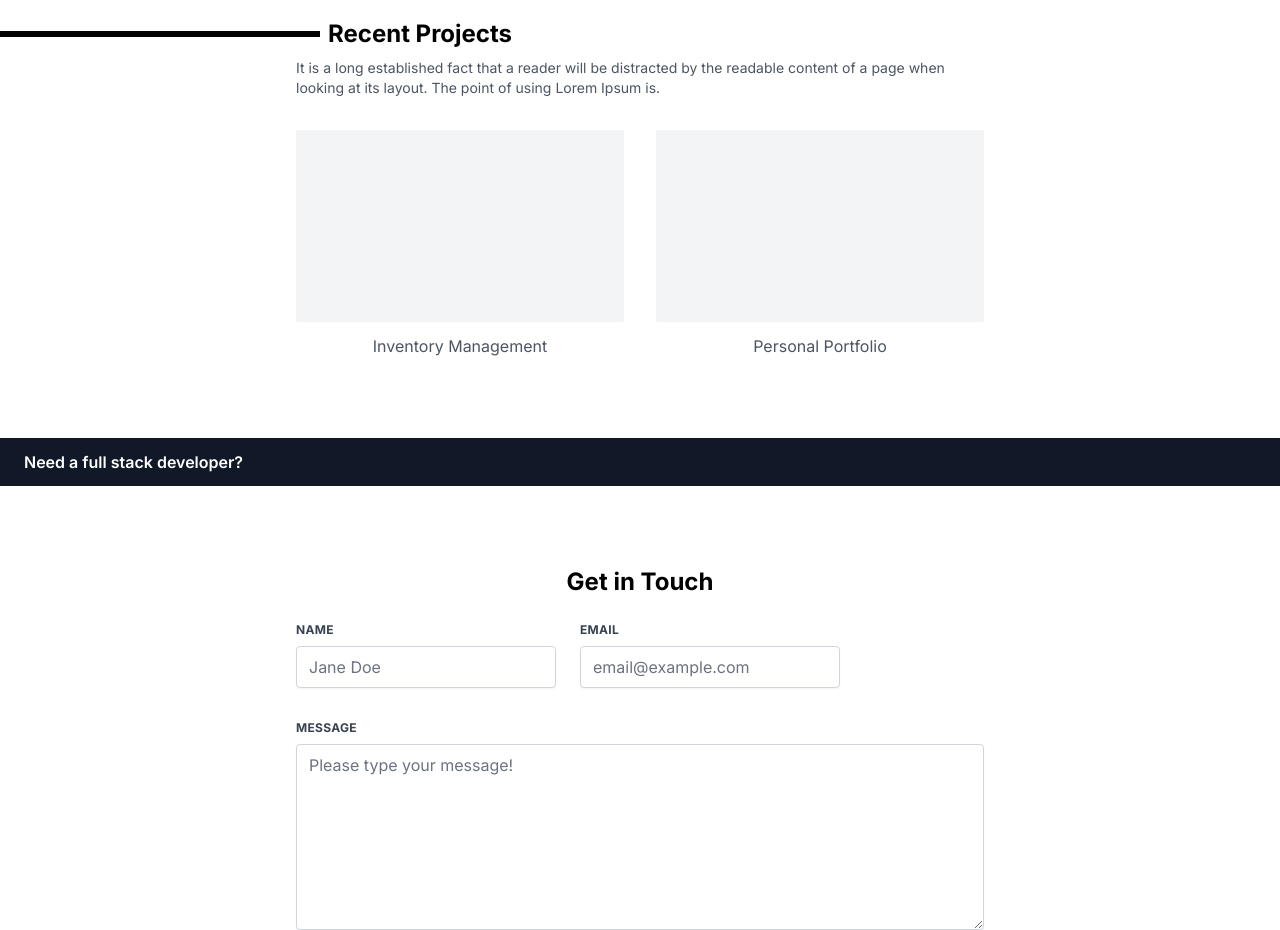
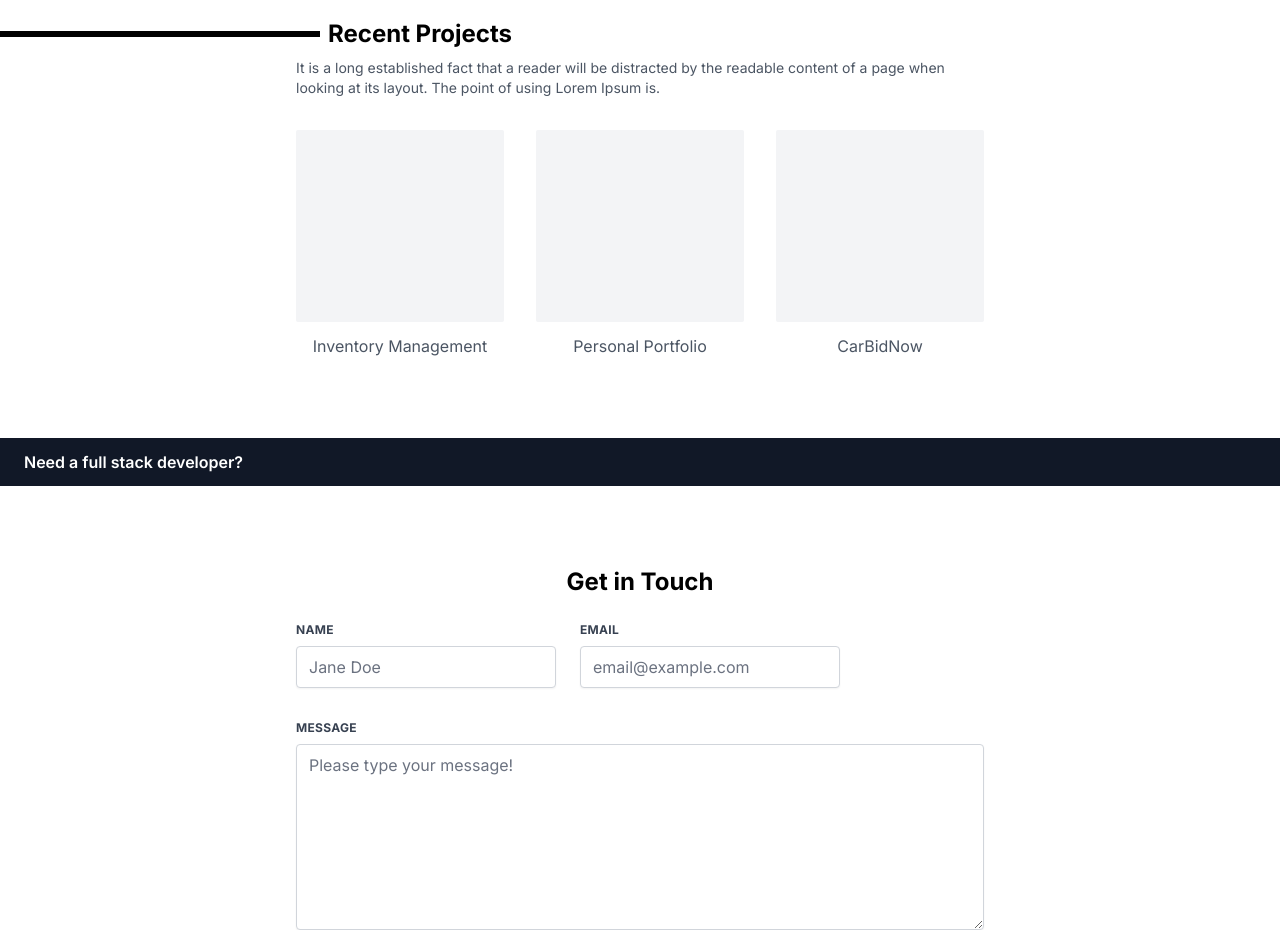
Before and after one commit to noor-codes/noorullah.dev, a Next.js app: page / in a window 1280 px wide. Shown: the part 1060-1990 px from the top of the page. Built offline with nearby package versions, Linux system fonts and the light colour scheme; what @tailwindcss/typography would draw is missing.

Commit message:
CarBidNow

```diff
--- a/components/Landing.jsx
+++ b/components/Landing.jsx
@@ -129,6 +129,11 @@ const Landing = () => {
             <div className="bg-gray-100 px-20 text-2xl py-20 text-gray-600 rounded-sm ">&nbsp;</div>
             <p className="mt-3 text-gray-600">Personal Portfolio</p>
           </div>
+
+          <div className="flex-1">
+            <div className="bg-gray-100 px-20 text-2xl py-20 text-gray-600 rounded-sm ">&nbsp;</div>
+            <p className="mt-3 text-gray-600">CarBidNow</p>
+          </div>
         </div>
       </div>
 
```
